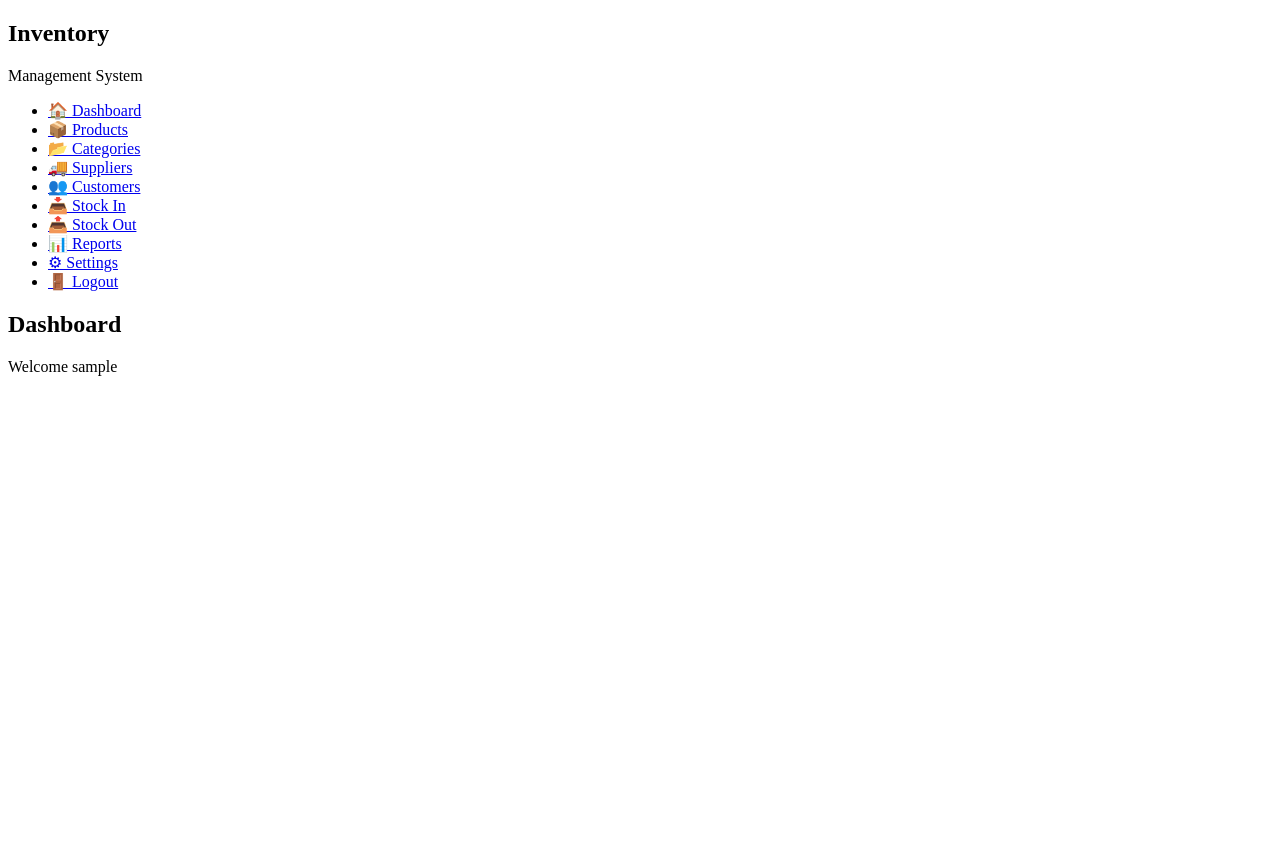
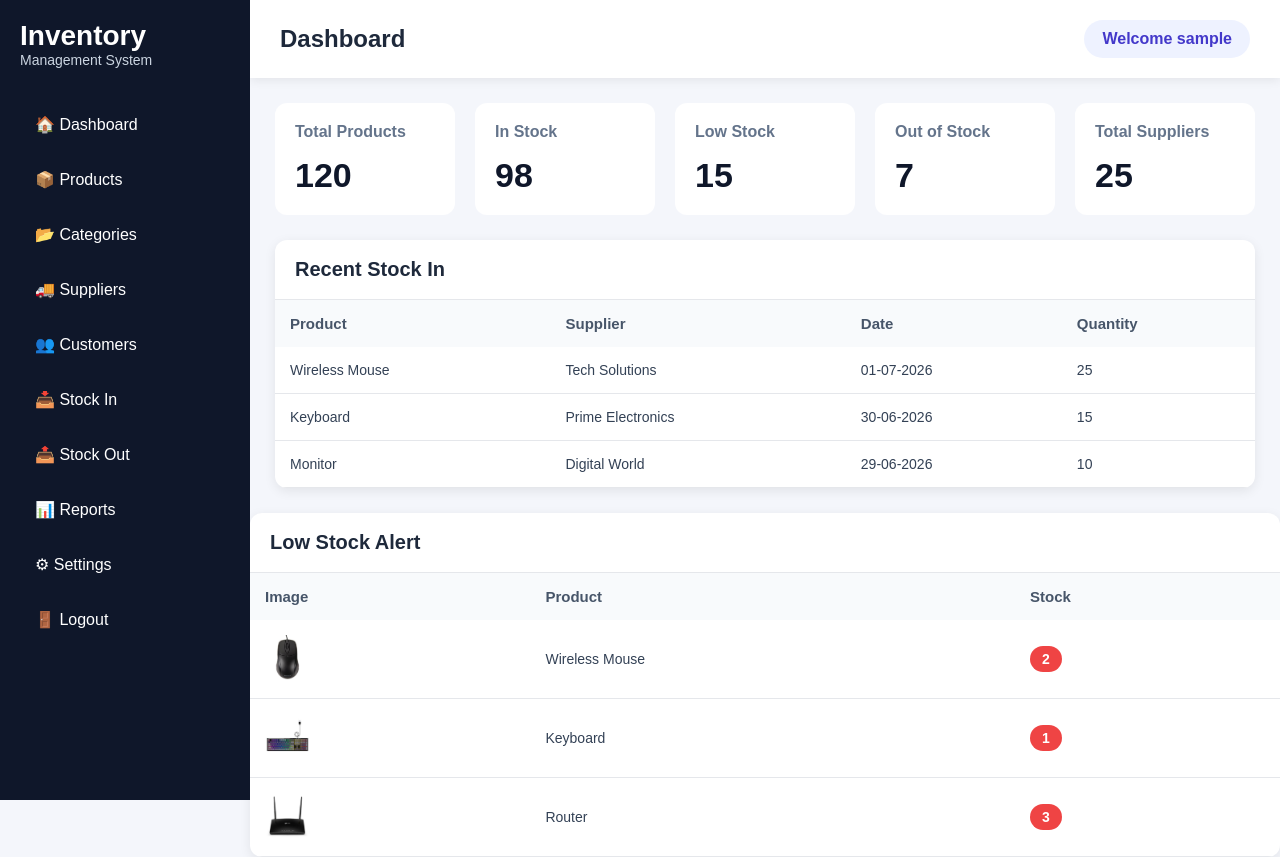
Before and after one commit to AJITHRAJA8/Inventory-Mangement-System, a Flask app: page /home in a window 1280 px wide. Before the commit the page ends 376 px from the top, so only its background shows below. Run offline with Flask 3, Linux system fonts and the light colour scheme; the visitor is signed in with stand-in values (Sample User, id 1).

Commit message:
add the img and create a low stock table in dashboard

```diff
--- a/static/dashboard.css
+++ b/static/dashboard.css
@@ -0,0 +1,258 @@
+*{
+    margin:0;
+
+    padding:0;
+
+    box-sizing:border-box;
+
+    font-family:Arial, Helvetica, sans-serif;
+}
+body{
+    background:#f4f6fb;
+}
+.container{
+    display:flex;
+    min-height:100vh;
+}
+/* Sidebar */
+
+.sidebar{
+    width:250px;
+
+    background:#0f172a;
+
+    color:white;
+
+    padding:20px;
+
+    position:fixed;
+
+    height:100vh;
+}
+.logo{
+
+    margin-bottom:35px;
+
+}
+.logo h2{
+
+    font-size:28px;
+
+}
+.logo p{
+
+    font-size:14px;
+
+    color:#cbd5e1;
+
+}
+.sidebar ul{
+
+    list-style:none;
+
+}
+.sidebar ul li{
+
+    margin-bottom:12px;
+
+}
+.sidebar ul li a{
+
+    display:block;
+
+    text-decoration:none;
+
+    color:white;
+
+    padding:12px 15px;
+
+    border-radius:8px;
+
+    transition:.3s;
+
+}
+.sidebar ul li a:hover{
+
+    background:#4f46e5;
+
+    padding-left:25px;
+
+}
+.main-content{
+
+    margin-left:250px;
+
+    width:100%;
+
+}
+.navbar{
+
+    background:white;
+
+    padding:20px 30px;
+
+    display:flex;
+
+    justify-content:space-between;
+
+    align-items:center;
+
+    box-shadow:0 2px 10px rgba(0,0,0,.08);
+
+}
+.navbar h2{
+
+    color:#1e293b;
+
+}
+.user{
+
+    background:#eef2ff;
+
+    color:#4338ca;
+
+    padding:10px 18px;
+
+    border-radius:30px;
+
+    font-weight:bold;
+
+}
+/* Dashboard */
+.dashboard{
+    display:grid;
+
+    grid-template-columns:repeat(5,1fr);
+
+    gap:20px;
+
+    padding:25px;
+}
+.card{
+
+    background:white;
+
+    border-radius:12px;
+
+    padding:20px;
+
+    box-shadow:0 3px 12px rgba(21, 20, 20, 0);
+
+}
+.card h3{
+
+    color:#64748b;
+
+    font-size:16px;
+
+    margin-bottom:15px;
+
+}
+.card h1{
+
+    color:#0f172a;
+
+    font-size:34px;
+
+}
+/*Dashboard Content*/
+.content-row{
+    display:flex;
+
+    gap:20px;
+
+    padding:0 25px 25px;
+}
+.table-box{
+
+    flex:2;
+
+    background:white;
+
+    border-radius:12px;
+
+    box-shadow:0 3px 12px rgba(0,0,0,.08);
+
+    overflow:hidden;
+
+}
+/*Table Header*/
+.table-header{
+    padding:18px 20px;
+
+    border-bottom:1px solid #e5e7eb;
+}
+.table-header h3{
+
+    color:#1e293b;
+
+    font-size:20px;
+
+}
+/*Table*/
+table{
+
+    width:100%;
+
+    border-collapse:collapse;
+
+}
+table th{
+
+    background:#f8fafc;
+
+    color:#475569;
+
+    padding:15px;
+
+    text-align:left;
+
+    font-size:15px;
+}
+table td{
+
+    padding:15px;
+
+    border-bottom:1px solid #e5e7eb;
+
+    color:#334155;
+
+    font-size:14px;
+}
+table tbody tr:hover{
+
+    background:#f1f5f9;
+
+}
+/* Low Stock Alert*/
+.alert-box{
+    flex:1;
+
+    background:white;
+
+    border-radius:12px;
+
+    box-shadow:0 3px 12px rgba(0,0,0,.08);
+
+    overflow:hidden;
+}
+.product-img{
+    width:45px;
+
+    height:45px;
+
+    border-radius:8px;
+
+    object-fit:cover;
+}
+.low-stock{
+    background:#ef4444;
+
+    color:white;
+
+    padding:5px 12px;
+
+    border-radius:20px;
+
+    font-weight:bold;
+}
--- a/templates/home.html
+++ b/templates/home.html
@@ -73,8 +73,188 @@
 
             </header>
 
+
+            <!--Card-->
+            <div class="dashboard">
+
+                <div class="card">
+
+                    <h3>Total Products</h3>
+
+                    <h1>120</h1>
+
                 </div>
 
+                <div class="card">
+
+                    <h3>In Stock</h3>
+
+                    <h1>98</h1>
+
+                </div>
+
+                <div class="card">
+
+                    <h3>Low Stock</h3>
+
+                    <h1>15</h1>
+
+                </div>
+
+                <div class="card">
+
+                    <h3>Out of Stock</h3>
+
+                    <h1>7</h1>
+
+                </div>
+
+                <div class="card">
+
+                    <h3>Total Suppliers</h3>
+
+                    <h1>25</h1>
+
+                </div>
+
+            </div>
+
+            <!--Stock In Table-->
+            <div class="content-row">
+
+                <div class="table-box">
+
+                    <div class="table-header">
+
+                        <h3>Recent Stock In</h3>
+
+                    </div>
+
+                    <table>
+
+                        <thead>
+
+                            <tr>
+
+                                <th>Product</th>
+                                <th>Supplier</th>
+                                <th>Date</th>
+                                <th>Quantity</th>
+
+                            </tr>
+
+                        </thead>
+
+                        <tbody>
+
+                            <tr>
+
+                                <td>Wireless Mouse</td>
+                                <td>Tech Solutions</td>
+                                <td>01-07-2026</td>
+                                <td>25</td>
+
+                            </tr>
+
+                            <tr>
+
+                                <td>Keyboard</td>
+                                <td>Prime Electronics</td>
+                                <td>30-06-2026</td>
+                                <td>15</td>
+
+                            </tr>
+
+                            <tr>
+
+                                <td>Monitor</td>
+                                <td>Digital World</td>
+                                <td>29-06-2026</td>
+                                <td>10</td>
+
+                            </tr>
+
+                        </tbody>
+
+                    </table>
+
+                </div>
+
+            </div>
+
+            <!--Low Stock Alert-->
+            <div class="alert-box">
+
+                <div class="table-header">
+
+                    <h3>Low Stock Alert</h3>
+
+                </div>
+
+                <table>
+
+                    <thead>
+
+                        <tr>
+
+                            <th>Image</th>
+                            <th>Product</th>
+                            <th>Stock</th>
+
+                        </tr>
+
+                    </thead>
+
+                    <tbody>
+
+                        <tr>
+
+                            <td>
+                                <img src="{{ url_for('static', filename='images/mouse.jpg') }}" class="product-img">
+                            </td>
+
+                            <td>Wireless Mouse</td>
+
+                            <td>
+                                <span class="low-stock">2</span>
+                            </td>
+
+                        </tr>
+
+                        <tr>
+
+                            <td>
+                                <img src="{{ url_for('static', filename='images/keyboard.jpg') }}" class="product-img">
+                            </td>
+
+                            <td>Keyboard</td>
+
+                            <td>
+                                <span class="low-stock">1</span>
+                            </td>
+
+                        </tr>
+
+                        <tr>
+
+                            <td>
+                                <img src="{{ url_for('static', filename='images/router.jpg') }}" class="product-img">
+                            </td>
+
+                            <td>Router</td>
+
+                            <td>
+                                <span class="low-stock">3</span>
+                            </td>
+
+                        </tr>
+
+                    </tbody>
+
+                </table>
+
+            </div>
+        </div>
     </div>
 
 </body>
```
Also changed, not shown: static/images/keyboard.jpg (added), static/images/mouse.jpg (added), static/images/router.jpg (added), templates/category.html (added). Lines whose indentation alone changed are shown as unchanged.
